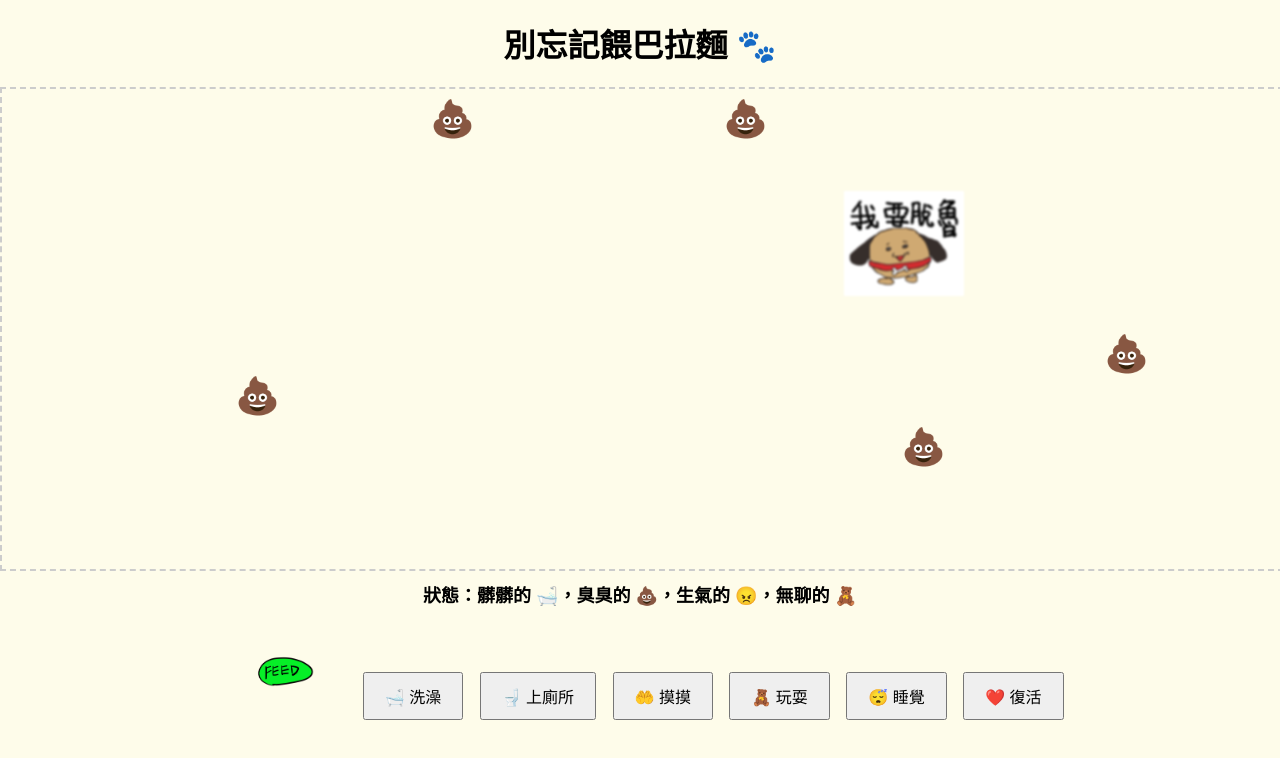
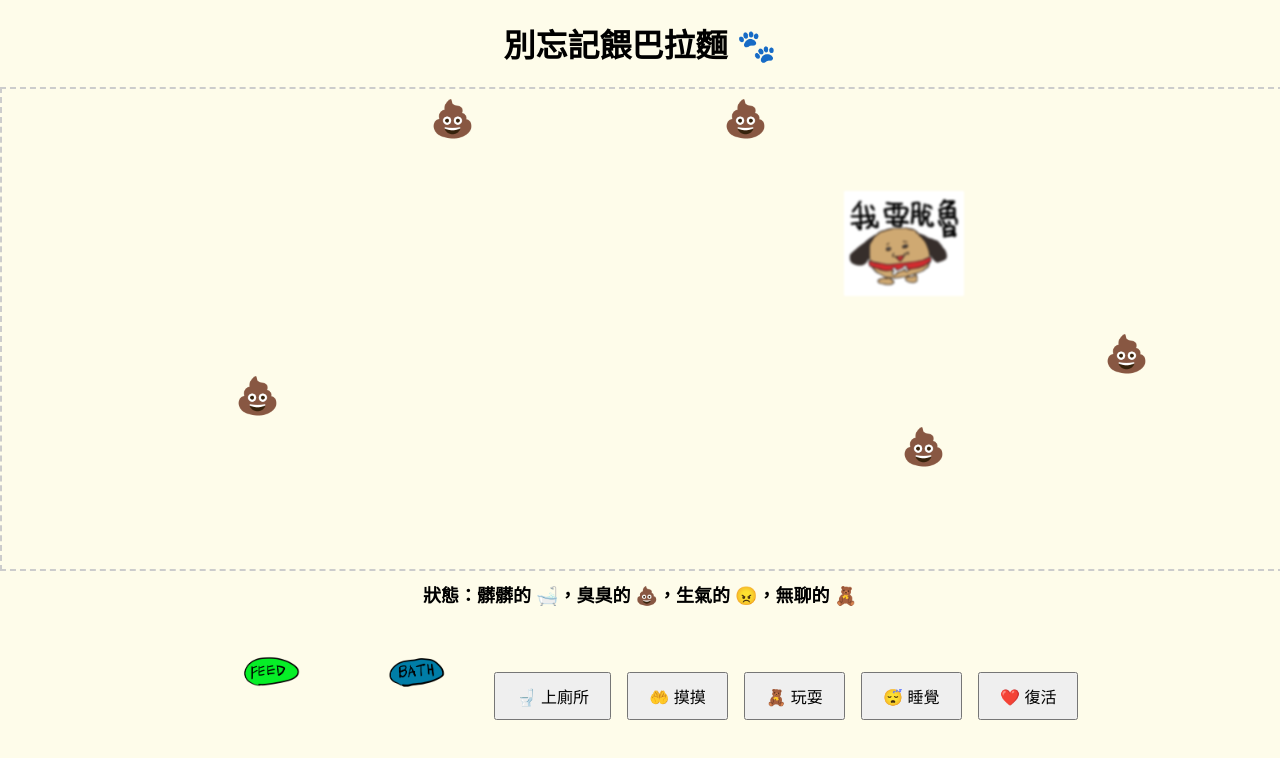
Before and after one commit to jsghuang/Baramien2, a plain HTML site: page index.html in a window 1280 px wide. Drawn offline with Linux system fonts and the light colour scheme.

Commit message:
Update index.html

```diff
--- a/index.html
+++ b/index.html
@@ -3,7 +3,7 @@
 <head>
   <meta charset="UTF-8">
   <title>別忘記餵巴拉麵</title>
-  <style>
+    <style>
     body {
       font-family: sans-serif;
       background: #fefcea;
@@ -52,10 +52,29 @@
       text-align: center;
       margin: 20px 0;
     }
+
     .controls button {
       margin: 6px;
       padding: 10px 20px;
       font-size: 16px;
+    }
+
+    /* ✅ 圖片按鈕 hover 動畫 */
+    .image-button {
+      border: none;
+      background: none;
+      padding: 0;
+      margin: 6px;
+      cursor: pointer;
+    }
+
+    .image-button img {
+      height: 60px;
+      transition: transform 0.2s ease;
+    }
+
+    .image-button:hover img {
+      transform: scale(1.1);
     }
   </style>
 </head>
@@ -69,10 +88,12 @@
   <div class="status" id="status">狀態：尚未開始</div>
 
   <div class="controls">
-  <button onclick="feed()" style="border:none; background:none;">
-    <img src="https://raw.githubusercontent.com/jsghuang/Baramien2/main/buttom%201.png" alt="餵食" style="height:60px;">
+  <button class="image-button" onclick="feed()">
+    <img src="https://raw.githubusercontent.com/jsghuang/Baramien2/main/buttom%201.png" alt="餵食">
   </button>
-  <button onclick="wash()">🛁 洗澡</button>
+  <button class="image-button" onclick="wash()">
+    <img src="https://raw.githubusercontent.com/jsghuang/Baramien2/main/buttom%202.png" alt="洗澡">
+  </button>
   <button onclick="toilet()">🚽 上廁所</button>
   <button onclick="pet()">🤲 摸摸</button>
   <button onclick="play()">🧸 玩耍</button>
```
